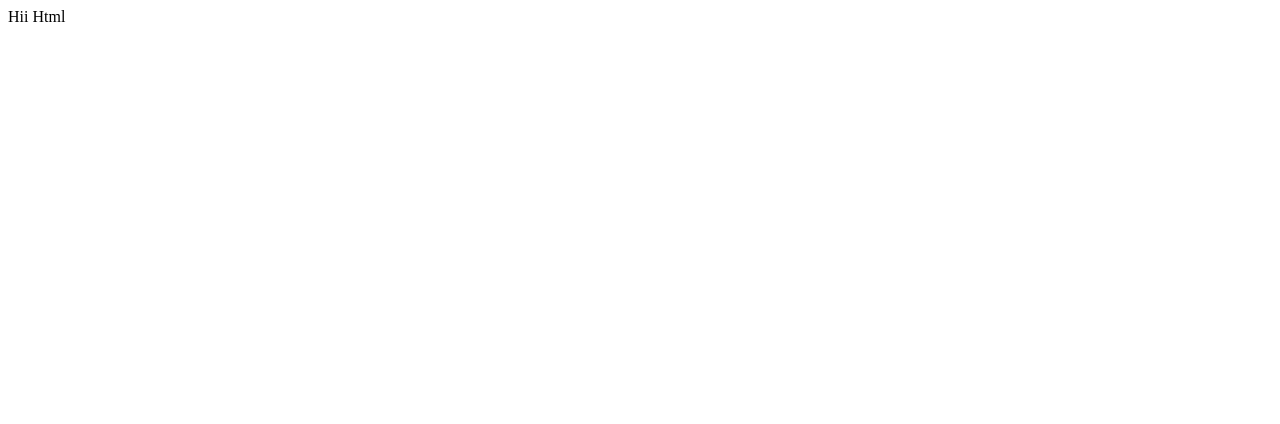
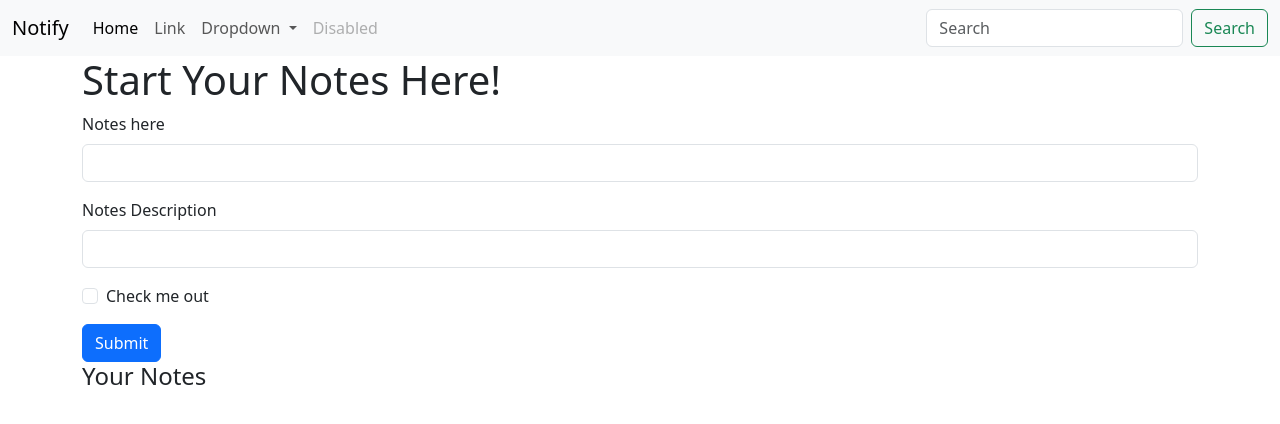
Before and after one commit to PARKER-X/Notes, a FastAPI app: page / in a window 1280 px wide. Before the commit the part shown is almost empty. Shown: the top 424 px of the page. Run offline with FastAPI, Linux system fonts and the light colour scheme; data that the repository does not hold is empty.

Commit message:
Index.html Update! Mongo db succesfully connected!

```diff
--- a/main.py
+++ b/main.py
@@ -5,7 +5,6 @@ from fastapi.responses import HTMLResponse
 from fastapi.staticfiles import StaticFiles
 from fastapi.templating import Jinja2Templates
 from pymongo import MongoClient
-
 
 #App
 app = FastAPI()
@@ -16,10 +15,19 @@ templates = Jinja2Templates(directory="templates")
 
 
 #Mongo Connection
-conn = MongoClient()
+conn = MongoClient("mongodb+srv://Parker:parker1234@notesapp.fbynitg.mongodb.net/")
 
 
 
 @app.get("/", response_class=HTMLResponse)
 async def read_item(request: Request):
-    return templates.TemplateResponse("index.html", {"request": request})
+    docs = conn.notes.notes.find({})
+    newdocs = []
+    for doc in docs:
+        newdocs.append({
+            "id": doc["_id"],
+            "note": doc["note"]
+
+        })
+    # print(docs)
+    return templates.TemplateResponse("index.html", {"request": request,"newdocs":newdocs})
--- a/templates/index.html
+++ b/templates/index.html
@@ -1,12 +1,78 @@
-<!DOCTYPE html>
+<!doctype html>
 <html lang="en">
-<head>
-    <meta charset="UTF-8">
-    <meta http-equiv="X-UA-Compatible" content="IE=edge">
-    <meta name="viewport" content="width=device-width, initial-scale=1.0">
-    <title>Document</title>
-</head>
-<body>
-    Hii Html
-</body>
+  <head>
+    <meta charset="utf-8">
+    <meta name="viewport" content="width=device-width, initial-scale=1">
+    <title>Notify -A Notes App!</title>
+    <link href="https://cdn.jsdelivr.net/npm/bootstrap@5.3.1/dist/css/bootstrap.min.css" rel="stylesheet" integrity="sha384-4bw+/aepP/YC94hEpVNVgiZdgIC5+VKNBQNGCHeKRQN+PtmoHDEXuppvnDJzQIu9" crossorigin="anonymous">
+  </head>
+  <body>
+
+    <!-- Navbar -->
+    <nav class="navbar navbar-expand-lg bg-body-tertiary">
+        <div class="container-fluid">
+          <a class="navbar-brand" href="#">Notify</a>
+          <button class="navbar-toggler" type="button" data-bs-toggle="collapse" data-bs-target="#navbarSupportedContent" aria-controls="navbarSupportedContent" aria-expanded="false" aria-label="Toggle navigation">
+            <span class="navbar-toggler-icon"></span>
+          </button>
+          <div class="collapse navbar-collapse" id="navbarSupportedContent">
+            <ul class="navbar-nav me-auto mb-2 mb-lg-0">
+              <li class="nav-item">
+                <a class="nav-link active" aria-current="page" href="#">Home</a>
+              </li>
+              <li class="nav-item">
+                <a class="nav-link" href="#">Link</a>
+              </li>
+              <li class="nav-item dropdown">
+                <a class="nav-link dropdown-toggle" href="#" role="button" data-bs-toggle="dropdown" aria-expanded="false">
+                  Dropdown
+                </a>
+                <ul class="dropdown-menu">
+                  <li><a class="dropdown-item" href="#">Action</a></li>
+                  <li><a class="dropdown-item" href="#">Another action</a></li>
+                  <li><hr class="dropdown-divider"></li>
+                  <li><a class="dropdown-item" href="#">Something else here</a></li>
+                </ul>
+              </li>
+              <li class="nav-item">
+                <a class="nav-link disabled" aria-disabled="true">Disabled</a>
+              </li>
+            </ul>
+            <form class="d-flex" role="search">
+              <input class="form-control me-2" type="search" placeholder="Search" aria-label="Search">
+              <button class="btn btn-outline-success" type="submit">Search</button>
+            </form>
+          </div>
+        </div>
+      </nav>
+
+      <!-- Form -->
+      <div class="container">
+        <h1>Start Your Notes Here! </h1>
+        <form>
+            <div class="mb-3">
+              <label for="title" class="form-label"> Notes here </label>
+              <input type="text" class="form-control" id="title" aria-describedby="emailHelp">
+            </div>
+            <div class="mb-3">
+              <label for="desc" class="form-label">Notes Description</label>
+              <input type="text" class="form-control" id="desc">
+            </div>
+            <div class="mb-3 form-check">
+              <input type="checkbox" class="form-check-input" id="exampleCheck1">
+              <label class="form-check-label" for="exampleCheck1">Check me out</label>
+            </div>
+            <button type="submit" class="btn btn-primary">Submit</button>
+          </form>
+      </div>
+
+      <div class="container">
+        <h4> Your Notes </h4>
+        {% for doc in newdocs %}
+        <p> {{doc.note}} </p>
+        {% endfor %}
+      </div>
+
+    <script src="https://cdn.jsdelivr.net/npm/bootstrap@5.3.1/dist/js/bootstrap.bundle.min.js" integrity="sha384-HwwvtgBNo3bZJJLYd8oVXjrBZt8cqVSpeBNS5n7C8IVInixGAoxmnlMuBnhbgrkm" crossorigin="anonymous"></script>
+  </body>
 </html>
```
